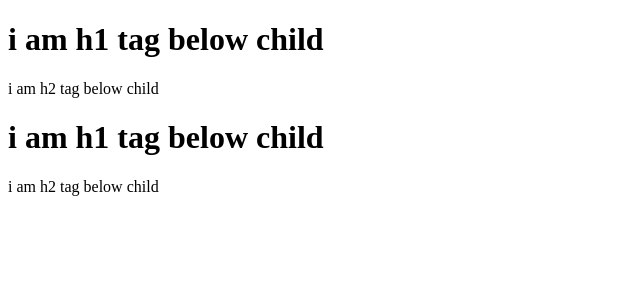
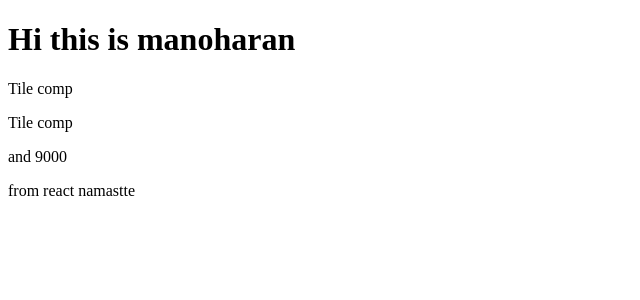
Before and after one commit to Manoharan777/Namaste_React, a React (Vite) app: page / in a window 1280 px wide. Shown: the top 300 px of the page, without its empty margins (0-640 px from the left). Built offline with nearby package versions, Linux system fonts and the light colour scheme.

Commit message:
Episode-3: lay the foundation

```diff
--- a/App.js
+++ b/App.js
@@ -2,16 +2,20 @@ import React from "react";
 import ReactDOM from "react-dom/client";
 
 
-const parent = React.createElement("div", { id: "parent" }, [
-  React.createElement("div", { id: "child" }, [
-    React.createElement("h1", {}, "i am h1 tag below child"),
-    React.createElement("p", {}, "i am h2 tag below child"),
-  ]),
-  React.createElement("div", { id: "child2" }, [
-    React.createElement("h1", {}, "i am h1 tag below child"),
-    React.createElement("p", {}, "i am h2 tag below child"),
-  ]),
-]);
+const Tile = () => <p>Tile comp</p>
+
+//compnent composition
+export  const App = () => {
+  var ans = 9000;
+  return (
+    <>
+      <h1>Hi this is manoharan </h1>
+      <Tile/>
+      {Tile()} and {ans}
+      <p>from react namastte</p>
+    </>
+  );
+}
 
 const root = ReactDOM.createRoot(document.getElementById("root"));
-root.render(parent);
+root.render(<App />);
--- a/package.json
+++ b/package.json
@@ -3,7 +3,9 @@
   "version": "1.0.0",
   "description": "react practice",
   "scripts": {
-    "test": "jest"
+    "test": "jest",
+    "start" : "parcel index.html",
+    "build": "parcel build index.html"
   },
   "keywords": [
     "react"
```
